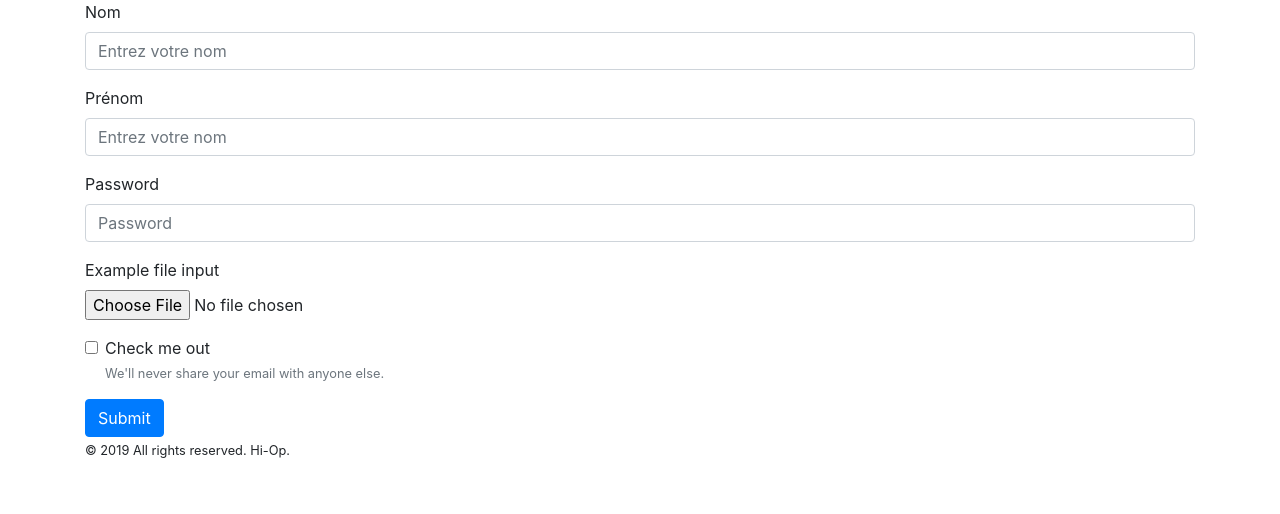
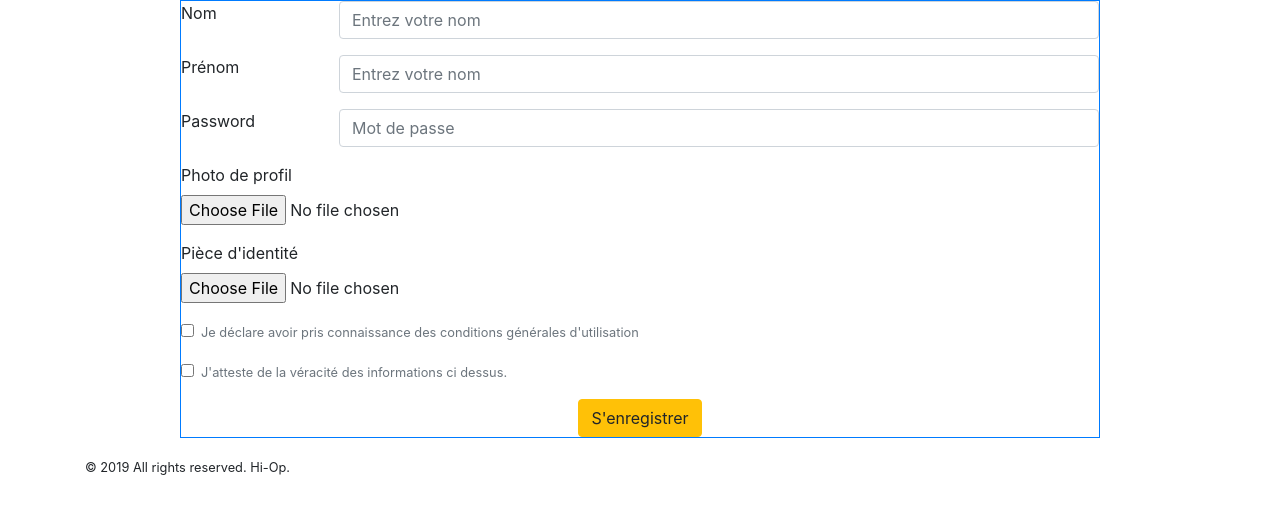
Before and after one commit to azakenaton/MESI---Gestion-Opinion-Public, a Symfony app: template MESI-IPI/templates/enregistrement/index.html.twig in a window 1280 px wide. Shown: the part 56-570 px from the top of the page. Run offline with Twig, Linux system fonts and the light colour scheme; the template is opened without the code that fills it, so the values that code supplies are empty; some libraries are stand-ins or nearby versions.

Commit message:
restructuration du formulaire d'enregistrement

```diff
--- a/MESI-IPI/templates/enregistrement/index.html.twig
+++ b/MESI-IPI/templates/enregistrement/index.html.twig
@@ -17,30 +17,64 @@
         </a>
     </nav>
     <div class="container">
-        <form>
-            <div class="form-group mt-5pc">
+        <div class="row">
+            <div class="col-10 offset-1">
+                <form class="form-group border border-primary frame">
+                    <div class="form-group">
+                        <div class="row">
+                            <div class="col-2">
                                 <label for="lastnameInput">Nom</label>
+                            </div>
+                            <div class="col-10">
                                 <input type="text" class="form-control" id="lastnameInput" aria-describedby="lastnameHelp" placeholder="Entrez votre nom">
                             </div>
+                        </div>
+                    </div>
+
                     <div class="form-group">
+                        <div class="row">
+                            <div class="col-2">
                                 <label for="firstnameInput">Prénom</label>
+                            </div>
+                            <div class="col-10">
                                 <input type="text" class="form-control" id="firstnameInput" aria-describedby="firstnameHelp" placeholder="Entrez votre nom">
                             </div>
-            <div class="form-group">
-                <label for="exampleInputPassword1">Password</label>
-                <input type="password" class="form-control" id="exampleInputPassword1" placeholder="Password">
+                        </div>
                     </div>
                     <div class="form-group">
-                <label for="exampleFormControlFile1">Example file input</label>
-                <input type="file" class="form-control-file" id="exampleFormControlFile1">
+                        <div class="row">
+                            <div class="col-2">
+                                <label for="exampleInputPassword1">Password</label>
+                            </div>
+                            <div class="col-10">
+                                <input type="password" class="form-control" id="passwordInput" placeholder="Mot de passe">
+                            </div>
+                        </div>
+                    </div>
+                    <div class="form-group">
+                        <label for="profilePictureInput">Photo de profil</label>
+                        <input type="file" class="form-control-file" id="profilePictureInput">
+                    </div>
+                    <div class="form-group">
+                        <label for="idDocumentInput">Pièce d'identité</label>
+                        <input type="file" class="form-control-file" id="idDocumentInput">
                     </div>
                     <div class="form-group form-check">
-                <input type="checkbox" class="form-check-input" id="exampleCheck1">
-                <label class="form-check-label" for="exampleCheck1">Check me out</label>
-                <small id="emailHelp" class="form-text text-muted">We'll never share your email with anyone else.</small>
+                        <input type="checkbox" class="form-check-input" id="conditionGeneraleCheck">
+                        <label class="form-check-label" for="conditionGeneraleCheck"><small id="emailHelp" class="form-text text-muted">Je déclare avoir pris connaissance des conditions générales d'utilisation</small></label>
+
                     </div>
-            <button type="submit" class="btn btn-primary">Submit</button>
+                    <div class="form-group form-check">
+                        <input type="checkbox" class="form-check-input" id="veraciteInformationCheck">
+                        <label class="form-check-label" for="veraciteInformationCheck"><small id="emailHelp" class="form-text text-muted">J'atteste de la véracité des informations ci dessus.</small></label>
+                    </div>
+                    <div class="text-center">
+                        <button type="submit" class="btn btn-warning">S'enregistrer</button>
+                    </div>
                 </form>
+            </div>
+        </div>
+
     </div>
 
     <footer>
```
Also changed, not shown: MESI-IPI/assets/css/app.css (+5 -2 lines). Lines whose indentation alone changed are shown as unchanged.
